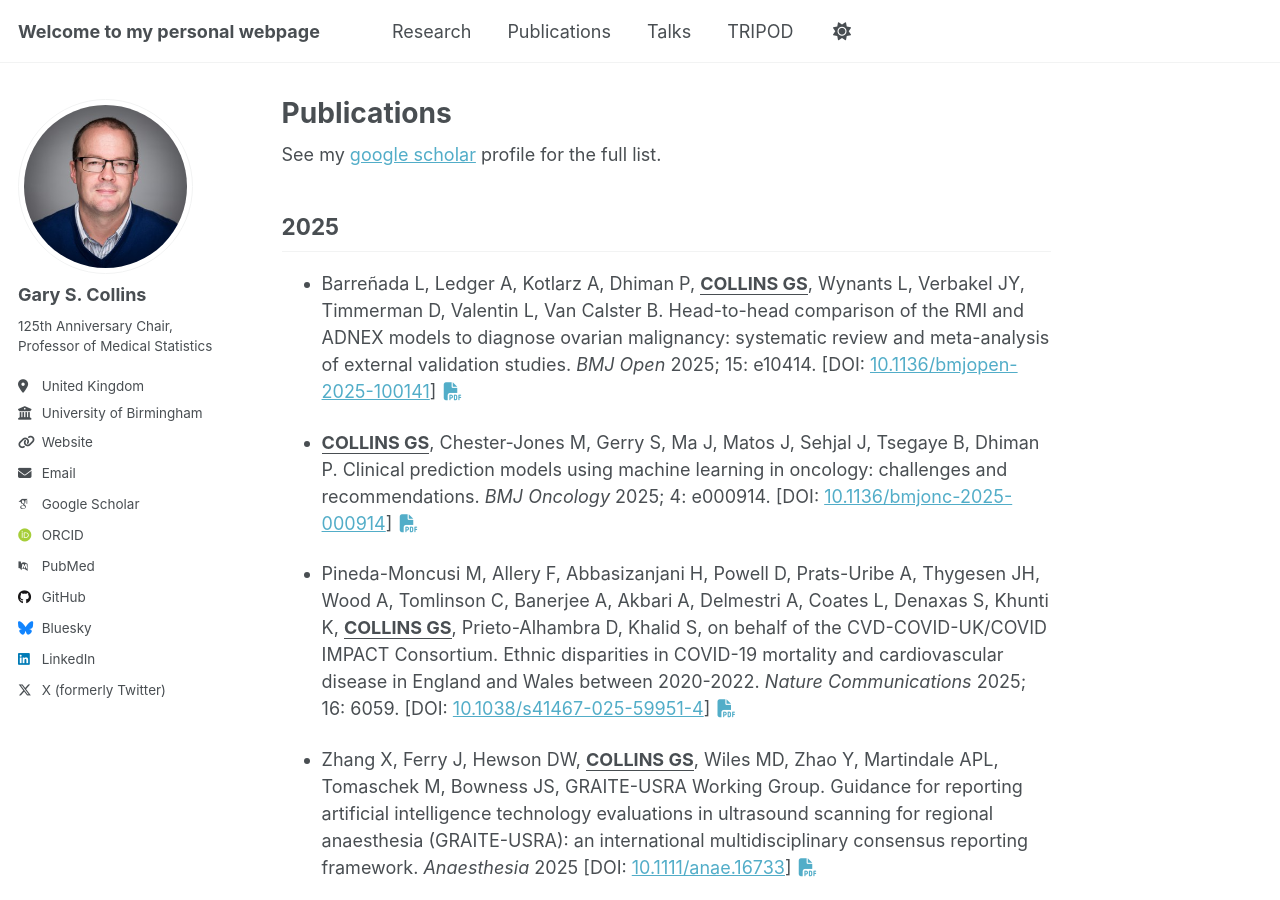
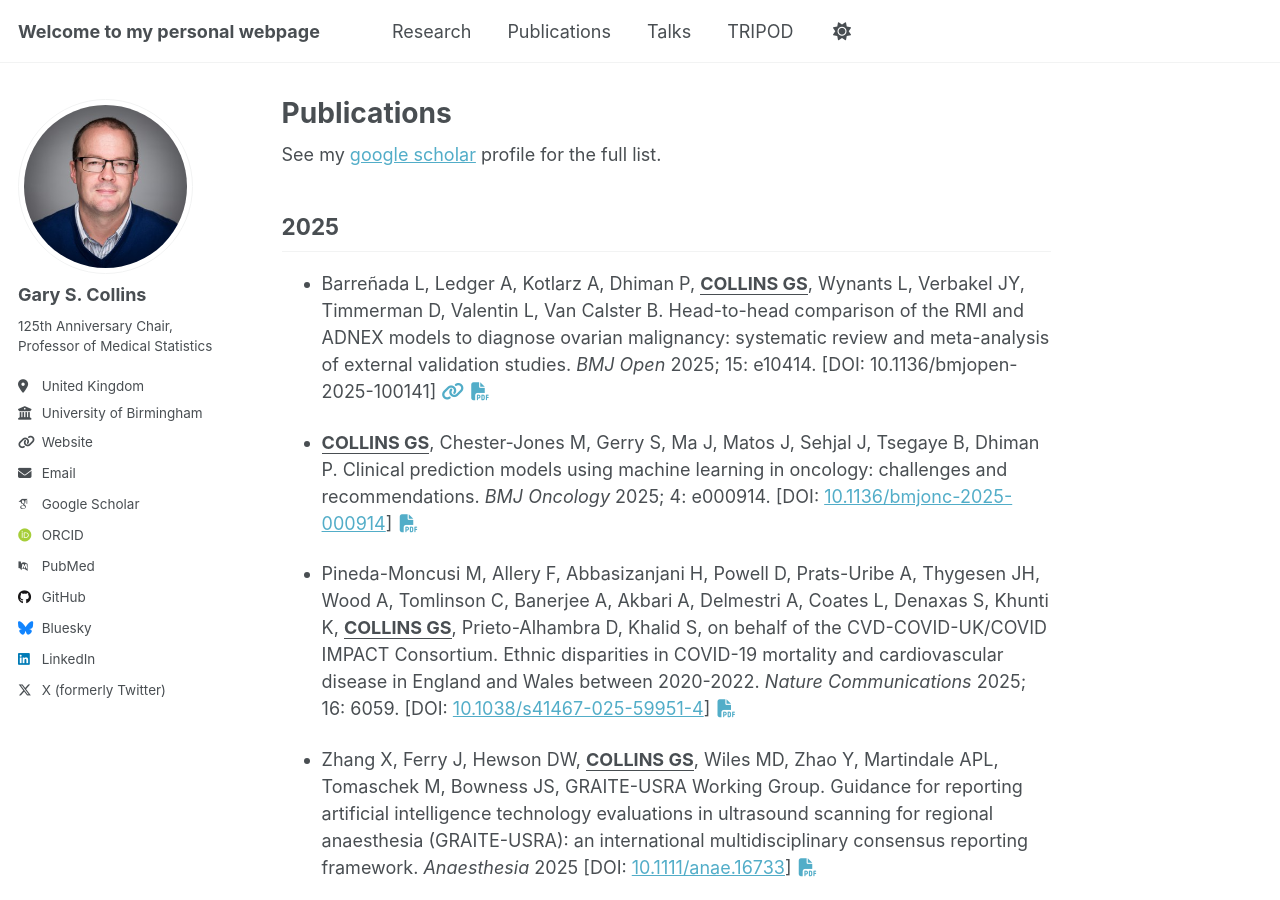
Before and after one commit to gscollins1973/gscollins1973.github.io, a Jekyll site: the page built from _pages/publications.html, in a window 1280 px wide and 900 px high. Built offline with Jekyll 4.4.1, drawn with Linux system fonts in a browser that asks for light colours; some web fonts are replaced; a script that is not in the unit is left out.

Commit message:
Update publications.html

```diff
--- a/_pages/publications.html
+++ b/_pages/publications.html
@@ -9,7 +9,9 @@
 <h2 class="anchored" data-anchor-id=“2025”>2025</h2>
 <ul>
 
-<li><p>Barreñada L, Ledger A, Kotlarz A, Dhiman P, <strong><u>COLLINS GS</strong></u>, Wynants L, Verbakel JY, Timmerman D, Valentin L, Van Calster B. Head-to-head comparison of the RMI and ADNEX models to diagnose ovarian malignancy: systematic review and meta-analysis of external validation studies. <i>BMJ Open</i> 2025; 15: e10414. [DOI: <a href="https://bmjopen.bmj.com/content/15/10/e104141">10.1136/bmjopen-2025-100141</a>] <a href="https://bmjopen.bmj.com/content/bmjopen/15/10/e104141.full.pdf"><i class="fas fa-fw fa-file-pdf zoom" aria-hidden="true"></i></a></p></li>
+<li><p>Barreñada L, Ledger A, Kotlarz A, Dhiman P, <strong><u>COLLINS GS</strong></u>, Wynants L, Verbakel JY, Timmerman D, Valentin L, Van Calster B. Head-to-head comparison of the RMI and ADNEX models to diagnose ovarian malignancy: systematic review and meta-analysis of external validation studies. <i>BMJ Open</i> 2025; 15: e10414. [DOI: 10.1136/bmjopen-2025-100141] <a href="https://bmjopen.bmj.com/content/15/10/e104141"><i class="fas fa-fw fa-link zoom" aria-hidden="true"></i></a> <a href="https://bmjopen.bmj.com/content/bmjopen/15/10/e104141.full.pdf"><i class="fas fa-fw fa-file-pdf zoom" aria-hidden="true"></i></a></p></li>
+
+
 <li><p><strong><u>COLLINS GS</strong></u>, Chester-Jones M, Gerry S, Ma J, Matos J, Sehjal J, Tsegaye B, Dhiman P. Clinical prediction models using machine learning in oncology: challenges and recommendations. <i>BMJ Oncology</i> 2025; 4: e000914. [DOI: <a href="https://bmjoncology.bmj.com/content/4/1/e000914">10.1136/bmjonc-2025-000914</a>] <a href="https://bmjoncology.bmj.com/content/bmjonc/4/1/e000914.full.pdf"><i class="fas fa-fw fa-file-pdf zoom" aria-hidden="true"></i></a> </p></li>
 <li><p>Pineda-Moncusi M, Allery F, Abbasizanjani H, Powell D, Prats-Uribe A, Thygesen JH, Wood A, Tomlinson C, Banerjee A, Akbari A, Delmestri A, Coates L, Denaxas S, Khunti K, <strong><u>COLLINS GS</strong></u>, Prieto-Alhambra D, Khalid S, on behalf of the CVD-COVID-UK/COVID IMPACT Consortium. Ethnic disparities in COVID-19 mortality and cardiovascular disease in England and Wales between 2020-2022. <i>Nature Communications</i> 2025; 16: 6059. [DOI: <a href="https://www.nature.com/articles/s41467-025-59951-4">10.1038/s41467-025-59951-4</a>] <a href="https://www.nature.com/articles/s41467-025-59951-4.pdf"><i class="fas fa-fw fa-file-pdf zoom" aria-hidden="true"></i></a> </p></li>
 <li><p>Zhang X, Ferry J, Hewson DW, <strong><u>COLLINS GS</strong></u>, Wiles MD, Zhao Y, Martindale APL, Tomaschek M, Bowness JS, GRAITE-USRA Working Group. Guidance for reporting artificial intelligence technology evaluations in ultrasound scanning for regional anaesthesia (GRAITE-USRA): an international multidisciplinary consensus reporting framework. <i>Anaesthesia</i> 2025 [DOI: <a href="https://associationofanaesthetists-publications.onlinelibrary.wiley.com/doi/full/10.1111/anae.16733">10.1111/anae.16733</a>] <a href="https://associationofanaesthetists-publications.onlinelibrary.wiley.com/doi/epdf/10.1111/anae.16733"><i class="fas fa-fw fa-file-pdf zoom" aria-hidden="true"></i></a> </p></li>
```
